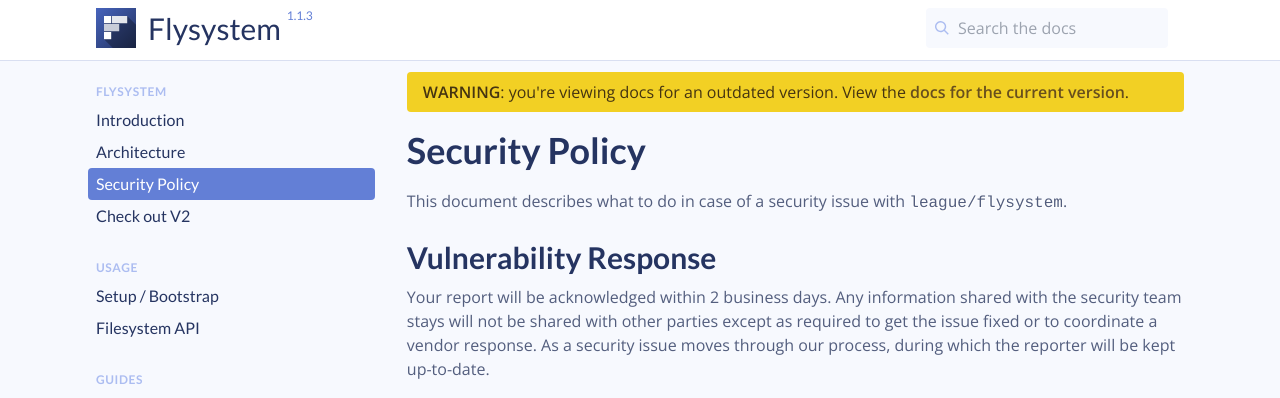
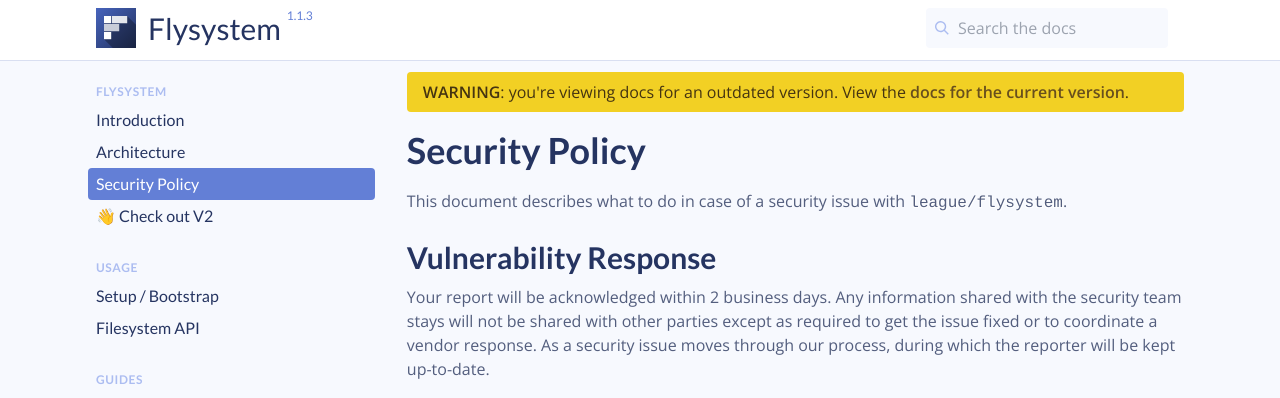
Before and after one commit to thephpleague/flysystem, a Jekyll site: the page built from v1/security.md, in a window 1280 px wide and 900 px high. Shown: the top 398 px of the window. Built offline with Jekyll 4.4.1, drawn with Linux system fonts in a browser that asks for light colours; comment, search, counter and statistics services are not loaded.

Commit message:
Make v2 link more noticable.

```diff
--- a/_data/menu_v1.yml
+++ b/_data/menu_v1.yml
@@ -2,7 +2,7 @@ Flysystem:
     Introduction: '/v1/docs/'
     Architecture: '/v1/docs/architecture/'
     Security Policy: '/v1/security/'
-    Check out V2: '/docs/'
+    👋 Check out V2: '/docs/'
 
 Usage:
     Setup / Bootstrap: '/v1/docs/usage/setup/'
```
